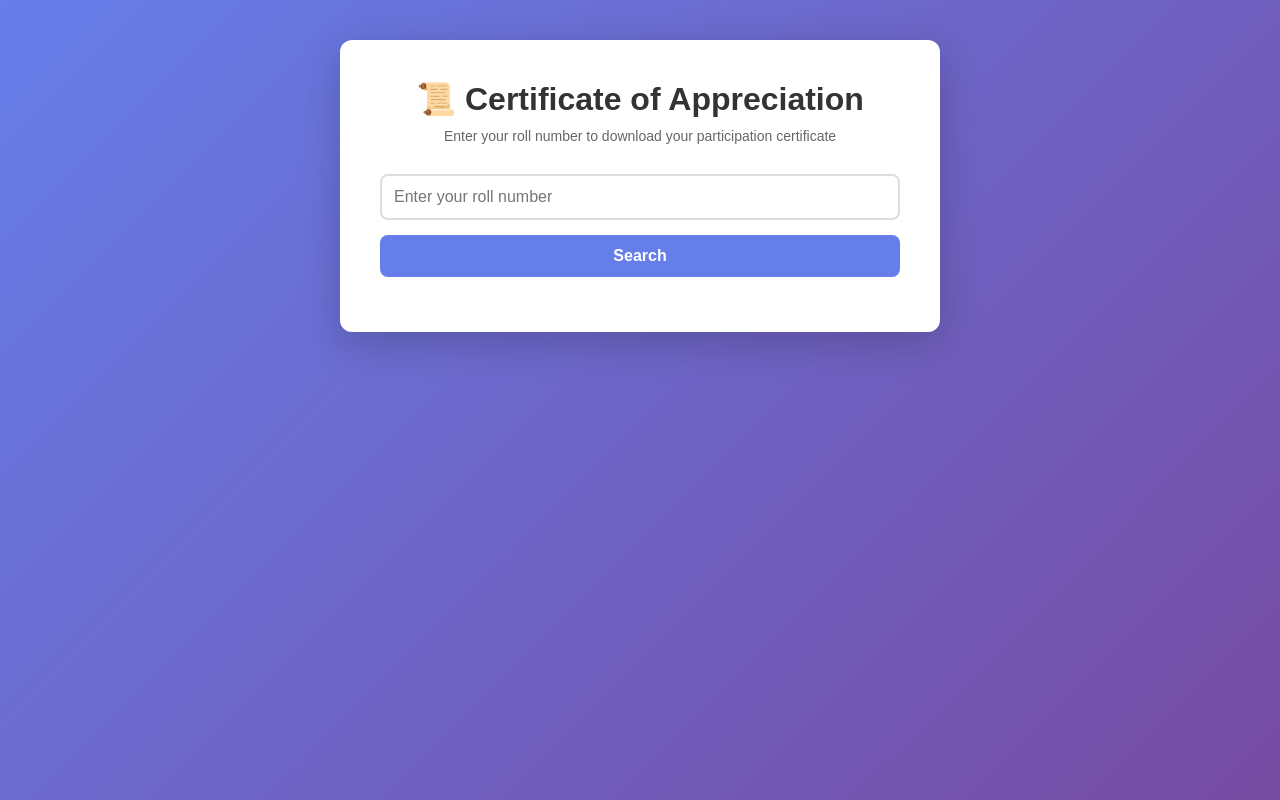
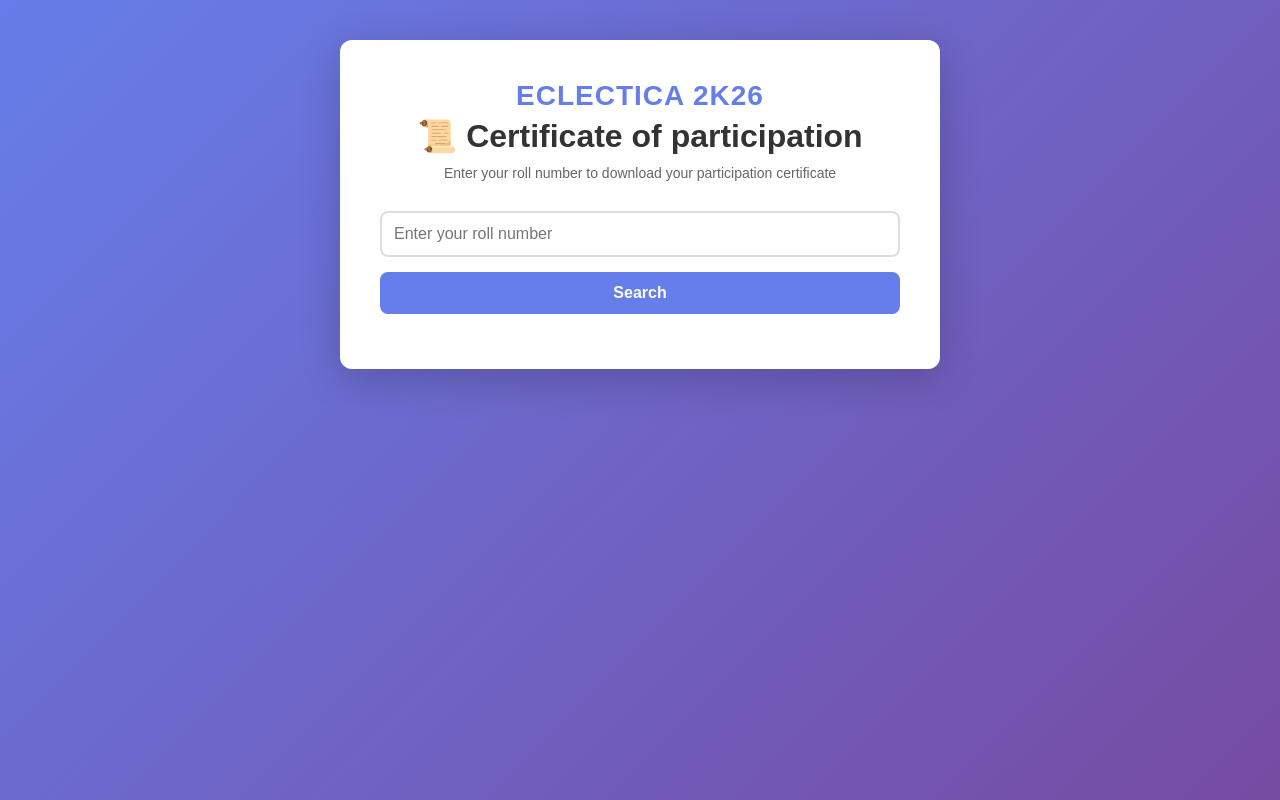
Before and after one commit to bhavani-prakash/ECE, a React (Vite) app: page /certificate in a window 1280 px wide. Built offline with nearby package versions, Linux system fonts and the light colour scheme.

Commit message:
ECLECTICA 2k26 heading added

```diff
--- a/src/pages/Certificate.jsx
+++ b/src/pages/Certificate.jsx
@@ -265,10 +265,20 @@ export default function Certificate() {
     minWidth: "120px",
   };
 
+  const eventTitleStyle = {
+    fontSize: "28px",
+    fontWeight: "bold",
+    color: "#667eea",
+    marginBottom: "5px",
+    textAlign: "center",
+    letterSpacing: "1px",
+  };
+
   return (
     <div style={containerStyle}>
       <div style={cardStyle}>
-        <h1 style={titleStyle}>📜 Certificate of Appreciation</h1>
+        <h2 style={eventTitleStyle}>ECLECTICA 2K26</h2>
+        <h1 style={titleStyle}>📜 Certificate of participation </h1>
         <p style={subtitleStyle}>
           Enter your roll number to download your participation certificate
         </p>
```
